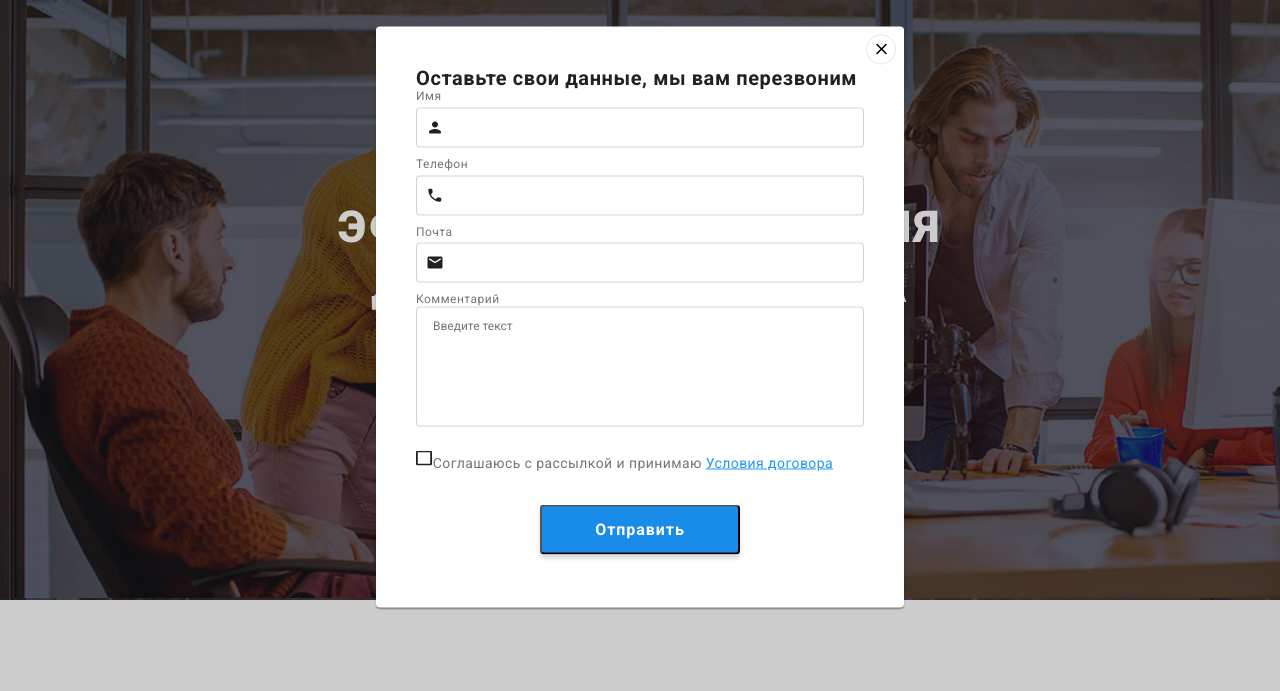
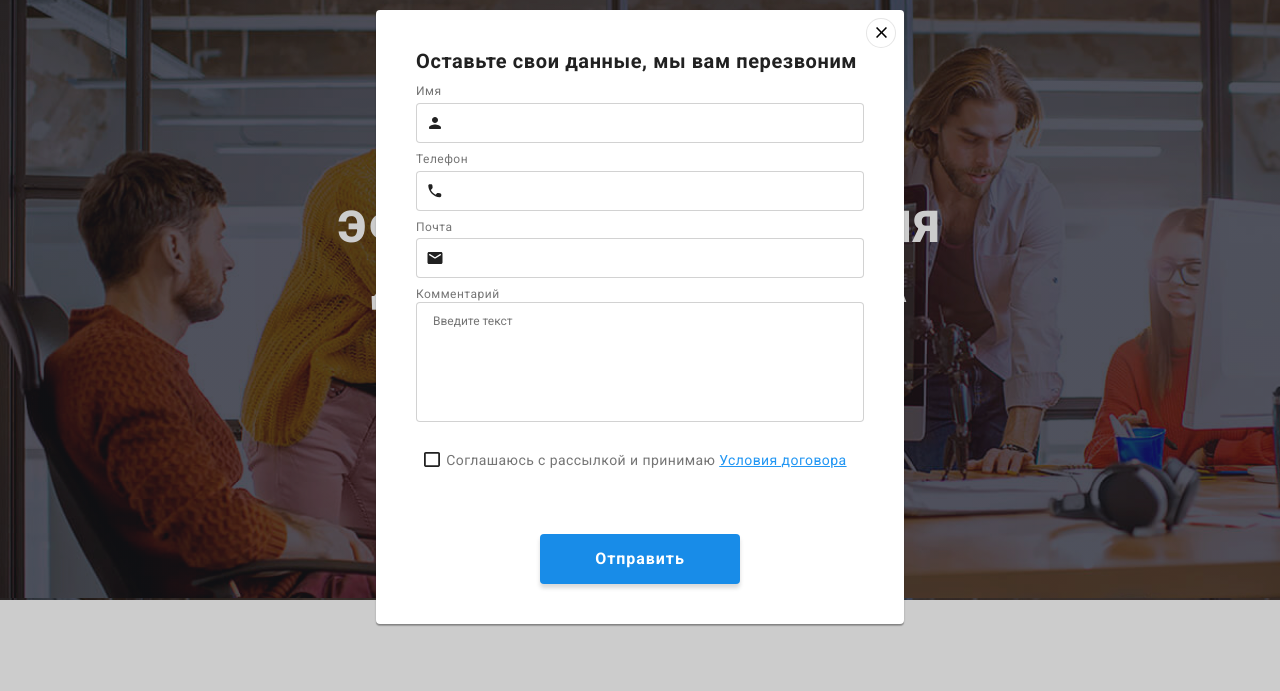
Before and after one commit to ihor-kozyr/goit-markup-hw-06, a plain HTML site: page index.html in a window 1280 px wide. Both pictures are taken after a click on the button "Заказать услугу". Shown: the part 83-774 px from the top of the page. Drawn offline with nearby package versions, Linux system fonts and the light colour scheme.

Commit message:
edits from the mentor

```diff
--- a/css/styles.css
+++ b/css/styles.css
@@ -724,6 +724,7 @@ box-sizing: border-box;
 filter: drop-shadow(0px 4px 4px rgba(0, 0, 0, 0.15));
 border-radius: 4px;
  background-color: #2F303A;
+ color: var(--primary-white-color);
 }
 
 
@@ -749,6 +750,7 @@ cursor: pointer;
 transition-property: all;
 transition-duration: 250ms;
 transition-timing-function: cubic-bezier(0.4, 0, 0.2, 1);
+border: 0;
 }
 
 .btn-subscribe:hover,
@@ -1280,6 +1282,10 @@ transition-property: all;
   transition-timing-function: cubic-bezier(0.4, 0, 0.2, 1);
 }
 
+.form-box{
+  padding-top: 12px;
+}
+
 .close-icon {
   width: 11px;
   height: 11px;
@@ -1369,6 +1375,13 @@ padding: 12px 16px;
     outline: none;
 
 }
+
+.form-message:hover{
+  border: 1px solid #2196F3;
+box-sizing: border-box;
+border-radius: 4px;
+cursor: pointer;
+}
 .form-message::placeholder{
   color: rgba(117, 117, 117, 0,5);
 
@@ -1409,7 +1422,7 @@ padding: 12px 16px;
   .modal-btn{
     width: 200px;
   height: 50px;
-
+border: 0;
 
   background: #188CE8;
   color: #FFF;
@@ -1462,6 +1475,7 @@ transition-property: all;
 
           .option {
             display: flexbox;
+            text-align: center;
 
              transition-property: all;
   transition-duration: 250ms;
@@ -1488,29 +1502,61 @@ transition-property: all;
   color: #2196f3;
   text-decoration: underline;
 }
+.check{
+  display: flex;
+    align-items: center;
+    max-width: 425px;
+    margin-bottom: 30px;
+    margin-right: auto;
+    margin-left: auto;
+
+}
 
 
  .check__input {
- position: absolute;
+   /*position: absolute;
 -webkit-appearance: none;
  -moz-appearance: none;
-appearance: none;
+appearance: none;*/
+     position: absolute;
+    width: 1px;
+    height: 1px;
+    margin: -1px;
+    border: 0;
+    padding: 0;
+    clip: rect(0 0 0 0);
+    overflow: hidden;
+
+
 transition-property: all;
   transition-duration: 250ms;
-  transition-timing-function: cubic-bezier(0.4, 0, 0.2, 1); }
+  transition-timing-function: cubic-bezier(0.4, 0, 0.2, 1);
+
+}
 
  .check__box {
   position: absolute;
-
+/**/
 display: flex;
  justify-content: center;
  align-items: center;
+
 width: 16px;
  height: 15px;
+margin-left: -20px;
 background-image: url(/images/33/Vector.svg);
 transition-property: all;
   transition-duration: 250ms;
   transition-timing-function: cubic-bezier(0.4, 0, 0.2, 1);
+ }
+
+ .check-text{
+
+ margin: 2px;
+ /*display: flex;
+ justify-content: center;
+ align-items: center;
+ padding: 0;*/
  }
 /* Checked */
 
--- a/index.html
+++ b/index.html
@@ -434,7 +434,7 @@
                 </svg>
             </button>
             <b class="modal-headline">Оставьте свои данные, мы вам перезвоним</b>
-            <form class="">
+            <form class="form-box">
                 <label for="Name" class="form-input-box">
                     Имя
                     <input type="text" name="user-name" id="" class="form-input" required>
@@ -474,7 +474,9 @@
                 <label class="check option">
                     <input class="check__input" type="checkbox">
                     <span class="check__box"></span>
-                    Соглашаюсь с рассылкой и принимаю &#32;<a href="#">Условия договора</a>
+                    <span class="check-text">Соглашаюсь с рассылкой и принимаю &#32;<a href="#">Условия
+                            договора</a></span>
+
                 </label>
 
             </form>
```
